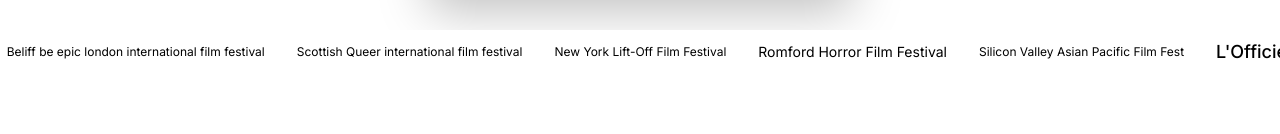
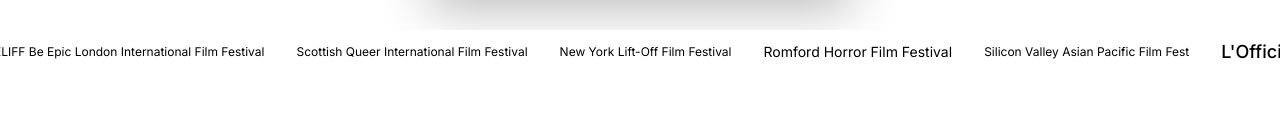
Before and after one commit to monkeypoops/stephy, a Next.js app: page /press in a window 1280 px wide. Shown: the part 588-722 px from the top of the page. Built offline with nearby package versions, Linux system fonts and the light colour scheme.

Commit message:
edited caps

```diff
--- a/components/ScrollingLogos.tsx
+++ b/components/ScrollingLogos.tsx
@@ -10,8 +10,8 @@
     "New York Science Fiction Film Festival",
     "New York State International Film Festival",
     "Independent Film Festival Boston",
-    "Beliff be epic london international film festival",
-    "Scottish Queer international film festival",
+    "BELIFF Be Epic London International Film Festival",
+    "Scottish Queer International Film Festival",
     "New York Lift-Off Film Festival",
     "Romford Horror Film Festival",
     "Silicon Valley Asian Pacific Film Fest",
```
